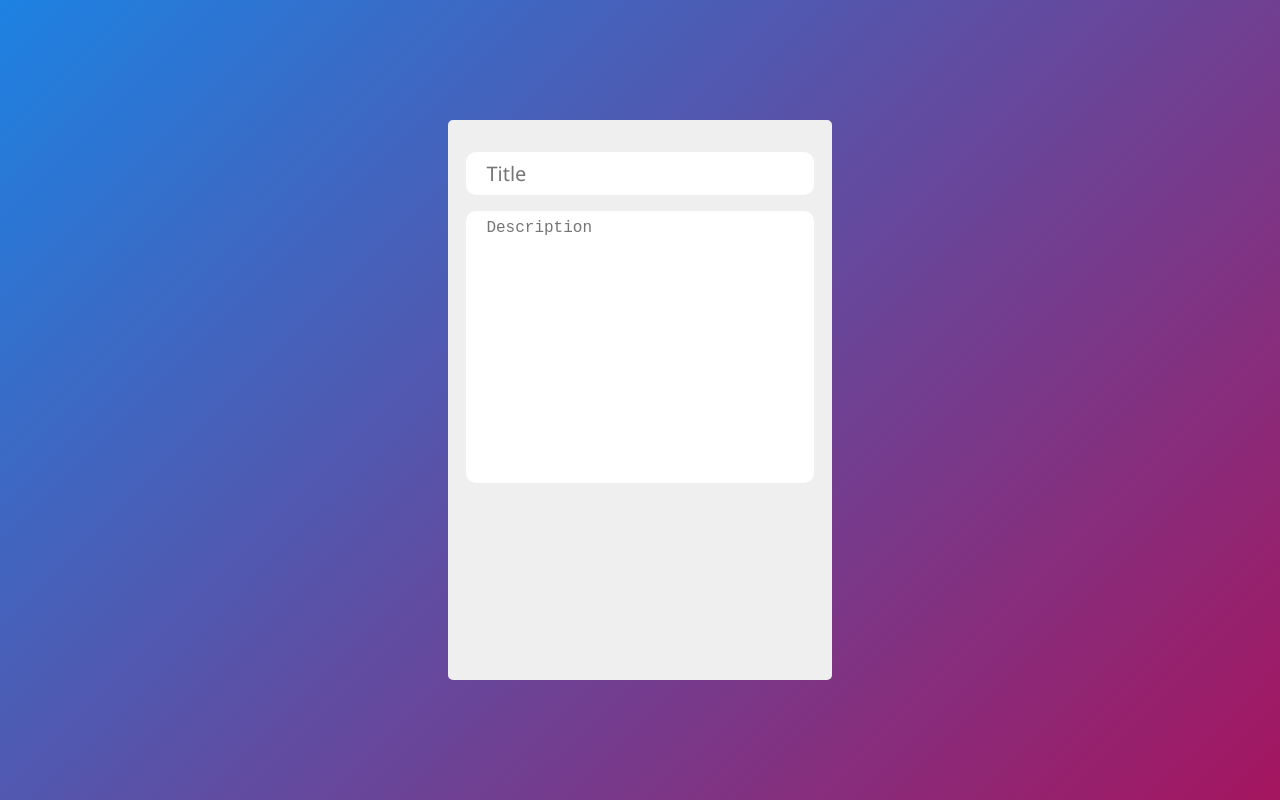
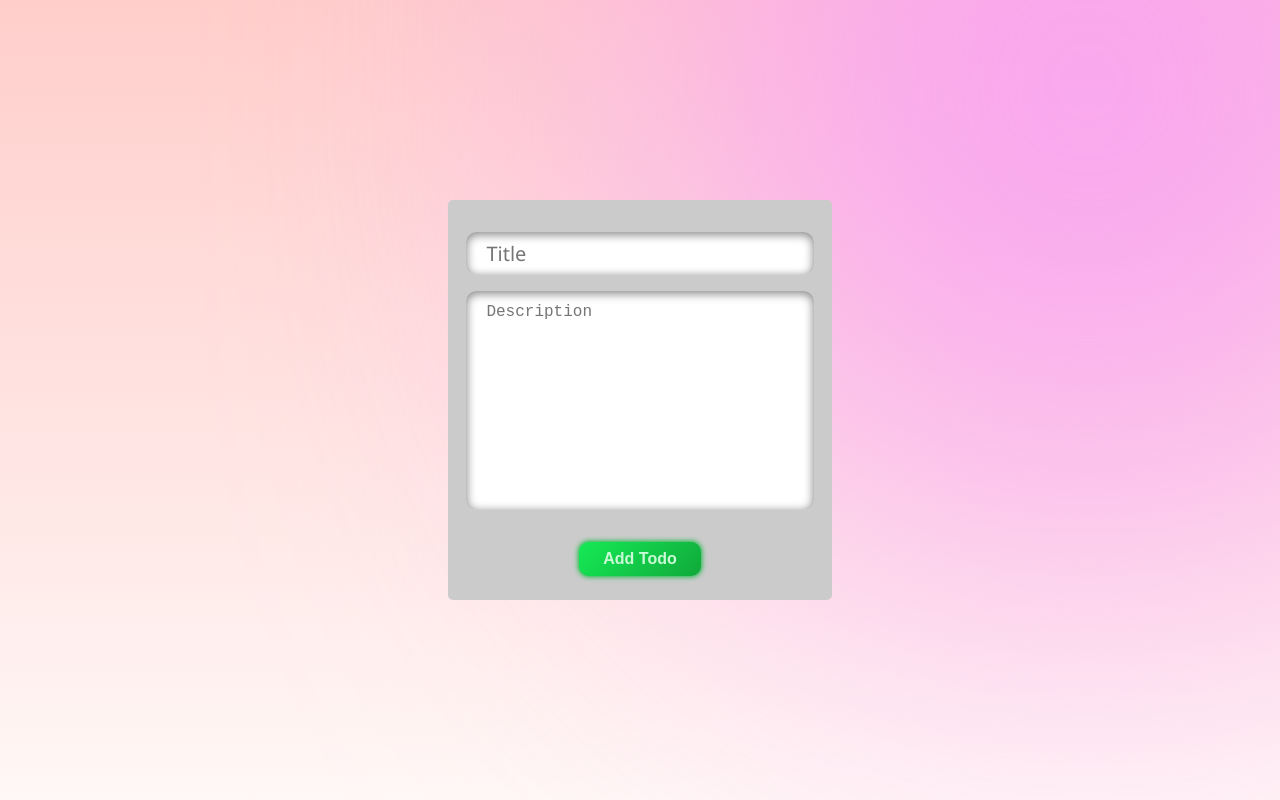
Before and after one commit to alecpayos/grab-a-drink, a React (Create React App) app in the folder react-todo/: page / in a window 1280 px wide. Built offline with nearby package versions, Linux system fonts and the light colour scheme.

Commit message:
minor additions

```diff
--- a/react-todo/src/App.js
+++ b/react-todo/src/App.js
@@ -1,14 +1,22 @@
+import { useState } from "react";
 import Styled from "./App.styles";
+import eventHandlers from "./eventHandlers";
 
-function App() {
+const App = () => {
+  const [value, setValue] = useState("");
+
   return (
-    <Styled.container>
-      <Styled.form>
-        <Styled.input class="input" required placeholder="Title" value=""></Styled.input>
-        <Styled.textarea class="textarea" required placeholder="Description" value=""></Styled.textarea>
-      </Styled.form>
-    </Styled.container>
-  )
+    <Styled.Container>
+      <Styled.BG_ELLIPSE_RIGHT></Styled.BG_ELLIPSE_RIGHT>
+      <Styled.Form>
+        <Styled.Input className="input" required placeholder="Title"
+          onChange={eventHandlers.handleInput} defaultValue=""></Styled.Input>
+        <Styled.Textarea className="textarea" required placeholder="Description"
+          onChange={eventHandlers.handleInput} defaultValue=""></Styled.Textarea>
+        <Styled.Button>Add Todo</Styled.Button>
+      </Styled.Form>
+    </Styled.Container>
+  );
 }
 
 export default App;
--- a/react-todo/src/App.styles.js
+++ b/react-todo/src/App.styles.js
@@ -1,44 +1,67 @@
 import styled from 'styled-components';
 
 const Styled = {
-    "container": styled.div`
+    "Container": styled.div`
     display: flex;
     flex-direction: column;
     align-items: center;
     justify-content: center;
     height: 100vh;
-    background-image: linear-gradient(135deg, #1d82e2, #a5155f  );`,
+    background: linear-gradient(180deg, #FFCECB 0%, rgba(255, 230, 225, 0.3) 100%);`,
 
-    "form": styled.form`
+    "Form": styled.form`
     display: inherit;
     flex-direction: inherit;
     align-items: center;
-    background-color: #EFEFEF;
+    background-color: #cbcbcb;
     width: 30%;
-    height: 70%;
+    height: 50%;
+    z-index: 5;
     border-radius: 5px;`,
 
-    "input": styled.input`
+    "Input": styled.input`
     font: 20px 'Segoe UI', sans-serif;
     padding: 8px 20px;
     outline: none;
     border: none;
     border-radius: 10px;
     margin: 32px 0 8px 0;
-    width: 80%;`,
+    width: 80%;
+    box-shadow: 0 2px 10px 1px #8b8b8b inset;`,
 
-    "textarea": styled.textarea`
+    "Textarea": styled.textarea`
     font-size: 16px;
-    padding: 8px 20px;
+    padding: 12px 20px;
     margin: 8px 0 32px 0;
     resize: none;
     width: 80%;
     height: 256px;
     outline: none;
     border: none;
-    border-radius: 10px;`,
+    border-radius: 10px;
+    box-shadow: 0 2px 10px 1px #8b8b8b inset;`,
 
-    "button": styled.button``
+    "Button": styled.button`
+    padding: 8px 24px;
+    border-radius: 10px;
+    font: bold 16px 'Arial', sans-serif;
+    border: none;
+    background-image: linear-gradient(135deg, #15ea56, #10a93a);
+    color: #c9fad6;
+    margin: 0 0 24px 0;
+    box-shadow: 0 0 5px 1px #12ba40;`,
+
+    //Supports go here
+    "BG_ELLIPSE_RIGHT": styled.div`
+    background: #F89EF4;
+    border-radius: 50%;
+    color: white;
+    width: 60%;
+    filter: blur(200px);
+    height: 120%;
+    top: -50%;
+    left: 55%;
+    position: fixed;`
 }
 
 export default Styled;
--- /dev/null
+++ b/react-todo/src/eventHandlers.js
@@ -0,0 +1,11 @@
+const eventHandlers = {
+    "handleInput": function (event) {
+
+    },
+
+    "handleValues": function () {
+
+    }
+}
+
+export default eventHandlers;
```
